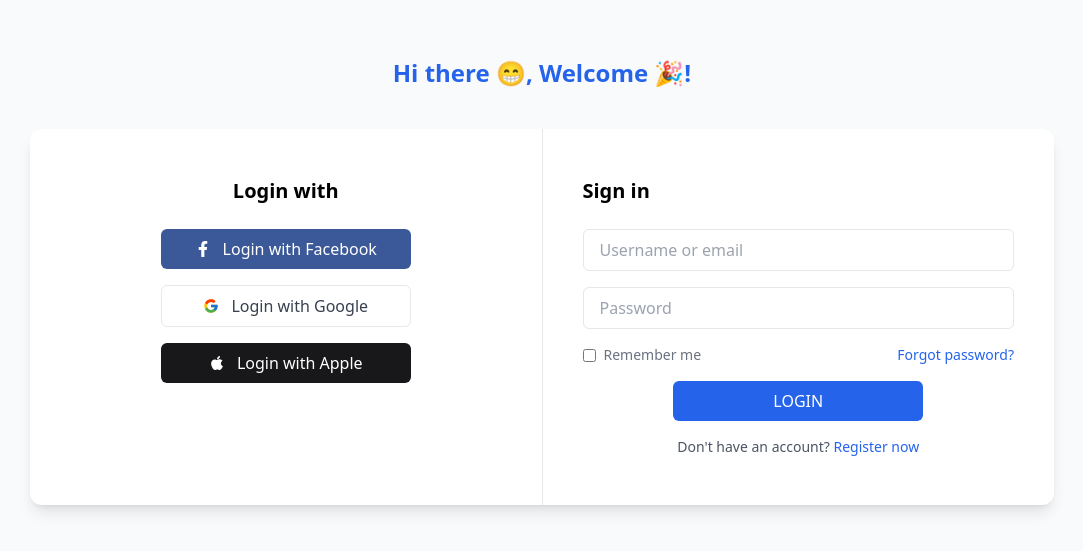
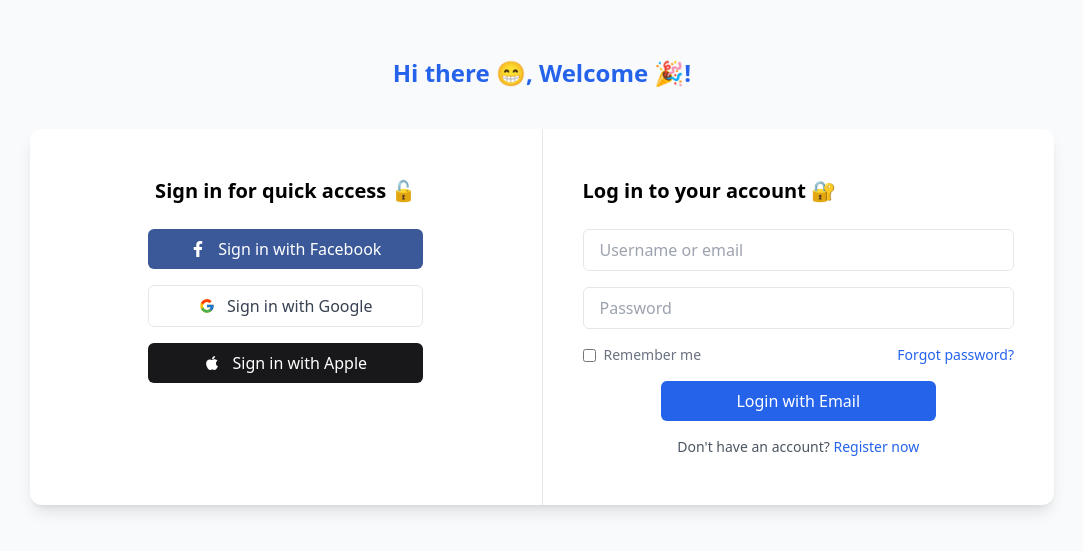
Before and after one commit to Codexgrey/ai-slide-generator, a Next.js app in the folder ai-slide-generator/: page /login in a window 1280 px wide. Shown: the part 119-670 px from the top of the page, without its empty margins (98-1181 px from the left). Built offline with nearby package versions, Linux system fonts and the light colour scheme.

Commit message:
fix(password routes): test and clean up password reset flow, clean login UI...

```diff
--- a/ai-slide-generator/src/app/api/slides/generate/route.ts
+++ b/ai-slide-generator/src/app/api/slides/generate/route.ts
@@ -3,12 +3,13 @@ import { fetchImageFromPrompt } from '@/lib/images/fetchImageFromPrompt';
 import { savePresentationToDB } from '@/lib/slides/saveSlides';
 import type { SlideInput } from '@/lib/slides/saveSlides';
 import { validateSlides } from '@/lib/slides/validateSlides';
+import type { Slide } from '@/types/slide';
 import { getServerSession } from 'next-auth';
 import { authOptions } from '../../auth/[...nextauth]/route';
 
 
 export async function POST(req: Request) {
-    // Get the session to access the user ID
+    // get the session to access the userId
     const session = await getServerSession(authOptions);
     if (!session?.user?.id) {
         return new Response(
@@ -77,10 +78,10 @@ export async function POST(req: Request) {
             description: `Auto-generated on ${new Date().toLocaleDateString()}`,
             slides: validatedSlides,
             theme,
-            userId: session.user.id, // use the session user ID
+            userId: session.user.id,
         });
 
-        const serializedSlides = (saved.slides || []).map((slide) => ({
+        const serializedSlides = (saved.slides || []).map((slide: Slide) => ({
             ...slide,
             content: Array.isArray(slide.content)
                 ? slide.content
--- a/ai-slide-generator/src/app/forgot-password/page.tsx
+++ b/ai-slide-generator/src/app/forgot-password/page.tsx
@@ -5,6 +5,7 @@ import { useRouter } from 'next/navigation';
 
 export default function ForgotPasswordPage() {
   const [email, setEmail] = useState('');
+  const [loading, setLoading] = useState(false);
   const [submitted, setSubmitted] = useState(false);
   const [error, setError] = useState('');
   const router = useRouter();
@@ -14,6 +15,7 @@ export default function ForgotPasswordPage() {
     setError('');
 
     try {
+      setLoading(true);
       const res = await fetch('/api/auth/reset/request', {
         method: 'POST',
         headers: { 'Content-Type': 'application/json' },
@@ -31,6 +33,8 @@ export default function ForgotPasswordPage() {
     } catch (err: any) {
       console.error('[RESET REQUEST ERROR]', err);
       setError(err.message || 'Something went wrong. Please try again.');
+    } finally {
+      setLoading(false);
     }
   };
 
@@ -63,9 +67,11 @@ export default function ForgotPasswordPage() {
               />
               <button
                 type="submit"
-                className="w-[200px] bg-blue-600 text-white py-2 rounded-md hover:bg-blue-800"
+                disabled={loading}
+                className="w-[200px] bg-blue-600 text-white py-2 rounded-md hover:bg-blue-800
+                disabled:opacity-50 disabled:cursor-not-allowed"
               >
-                Send Reset Link
+                {loading ? 'Sending...' : 'Send Reset Link'}
               </button>
             </form>
           </>
--- a/ai-slide-generator/src/app/login/page.tsx
+++ b/ai-slide-generator/src/app/login/page.tsx
@@ -9,12 +9,15 @@ import { FaFacebookF, FaApple } from 'react-icons/fa';
 
 export default function LoginPage() {
   const router = useRouter();
+  const [loading, setLoading] = useState(false);
   const [email, setEmail] = useState('');
   const [password, setPassword] = useState('');
   const [error, setError] = useState('');
 
   const handleLogin = async (e: React.FormEvent) => {
     e.preventDefault();
+    setError('');
+    setLoading(true);
 
     const res = await signIn('credentials', {
       email,
@@ -24,6 +27,7 @@ export default function LoginPage() {
 
     if (res?.error) {
       setError('Invalid credentials');
+      setLoading(false);
     } else {
       router.push('/dashboard');
     }
@@ -31,35 +35,35 @@ export default function LoginPage() {
 
   return (
     <div className="min-h-screen flex flex-col items-center justify-center bg-gray-50 px-4">
-      <h1 className="text-2xl font-semibold text-blue-600 mb-10">Hi there &#128513;, Welcome  &#127881;!</h1>
+      <h1 className="text-2xl font-semibold text-blue-600 mb-10">Hi there 😁, Welcome 🎉!</h1>
 
       <div className="bg-white rounded-xl shadow-lg w-full max-w-5xl flex overflow-hidden">
         {/* Left: OAuth Section */}
         <div className="w-1/2 px-10 py-12 flex flex-col justify-start items-center space-y-4">
-          <h2 className="text-xl font-semibold mb-2">Login with</h2>
+          <h2 className="text-xl font-semibold mb-2">Sign in for quick access 🔓</h2>
 
           <button
             onClick={() => signIn('facebook')}
-            className="w-[250px] flex items-center justify-center gap-3 py-2 rounded-md bg-[#3b5998] text-white hover:bg-[#334d84]"
+            className="w-[275px] flex items-center justify-center gap-3 py-2 rounded-md bg-[#3b5998] text-white hover:bg-[#334d84]"
           >
             <FaFacebookF />
-            Login with Facebook
+            Sign in with Facebook
           </button>
 
           <button
             onClick={() => signIn('google')}
-            className="w-[250px] flex items-center justify-center gap-3 py-2 rounded-md bg-white border text-gray-700 hover:bg-gray-100"
+            className="w-[275px] flex items-center justify-center gap-3 py-2 rounded-md bg-white border text-gray-700 hover:bg-gray-100"
           >
             <FcGoogle />
-            Login with Google
+            Sign in with Google
           </button>
 
           <button
             onClick={() => signIn('apple')}
-            className="w-[250px] flex items-center justify-center gap-3 py-2 rounded-md bg-zinc-900 text-white hover:bg-zinc-800"
+            className="w-[275px] flex items-center justify-center gap-3 py-2 rounded-md bg-zinc-900 text-white hover:bg-zinc-800"
           >
             <FaApple />
-            Login with Apple
+            Sign in with Apple
           </button>
         </div>
 
@@ -68,7 +72,7 @@ export default function LoginPage() {
 
         {/* Right: Manual Login */}
         <div className="w-1/2 px-10 py-12 flex flex-col justify-start">
-          <h2 className="text-xl font-semibold mb-6">Sign in</h2>
+          <h2 className="text-xl font-semibold mb-6">Log in to your account 🔐</h2>
           <form onSubmit={handleLogin} className="space-y-4 flex flex-col items-center">
             <input
               type="email"
@@ -101,9 +105,11 @@ export default function LoginPage() {
 
             <button
               type="submit"
-              className="w-[250px] bg-blue-600 text-white py-2 rounded-md hover:bg-blue-800"
+              disabled={loading}
+              className="w-[275px] bg-blue-600 text-white py-2 rounded-md
+              bg-blue-600 hover:bg-blue-800 disabled:opacity-50 disabled:cursor-not-allowed"
             >
-              LOGIN
+              {loading ? 'Logging in...' : 'Login with Email'}
             </button>
           </form>
 
--- a/ai-slide-generator/src/app/reset-password/page.tsx
+++ b/ai-slide-generator/src/app/reset-password/page.tsx
@@ -42,8 +42,12 @@ export default function ResetPasswordPage() {
       if (!res.ok) throw new Error(json.message || 'Something went wrong');
 
       setSuccess(true);
-    } catch (err: any) {
-      setError(err.message || 'Unexpected error');
+    } catch (err: unknown) {
+      if (err instanceof Error) {
+        setError(err.message || 'Unexpected error');
+      } else {
+        setError('Unexpected error');
+      }
     } finally {
       setLoading(false);
     }
@@ -101,7 +105,8 @@ export default function ResetPasswordPage() {
             <button
               type="submit"
               disabled={loading}
-              className="w-[200px] bg-blue-600 text-white py-2 rounded-md hover:bg-blue-800"
+              className="w-[200px] bg-blue-600 text-white py-2 rounded-md hover:bg-blue-800
+              disabled:opacity-50 disabled:cursor-not-allowed"
             >
               {loading ? 'Resetting...' : 'Reset Password'}
             </button>
```
Also changed, not shown: 1 other file (tests, documents, lock files or other folders).
